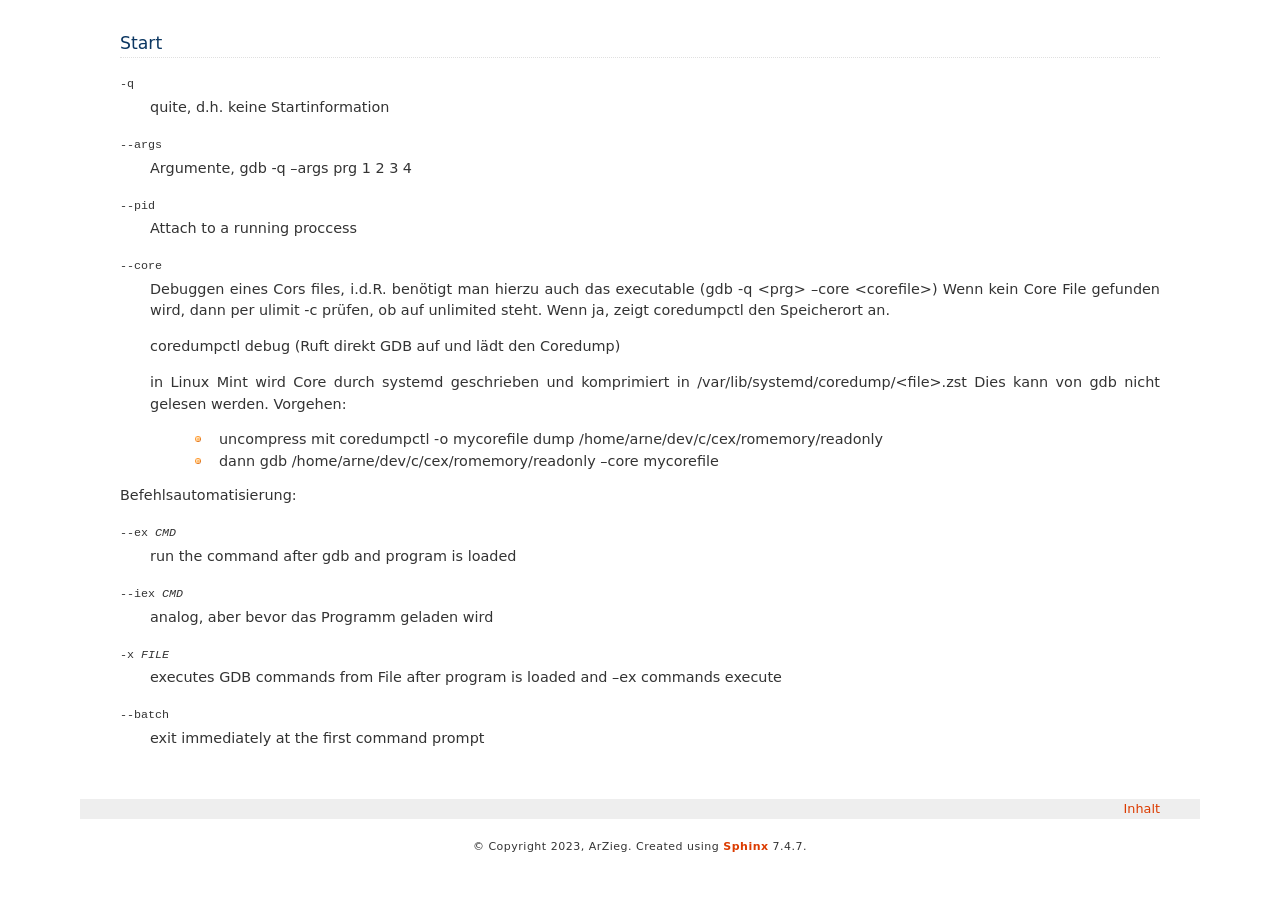
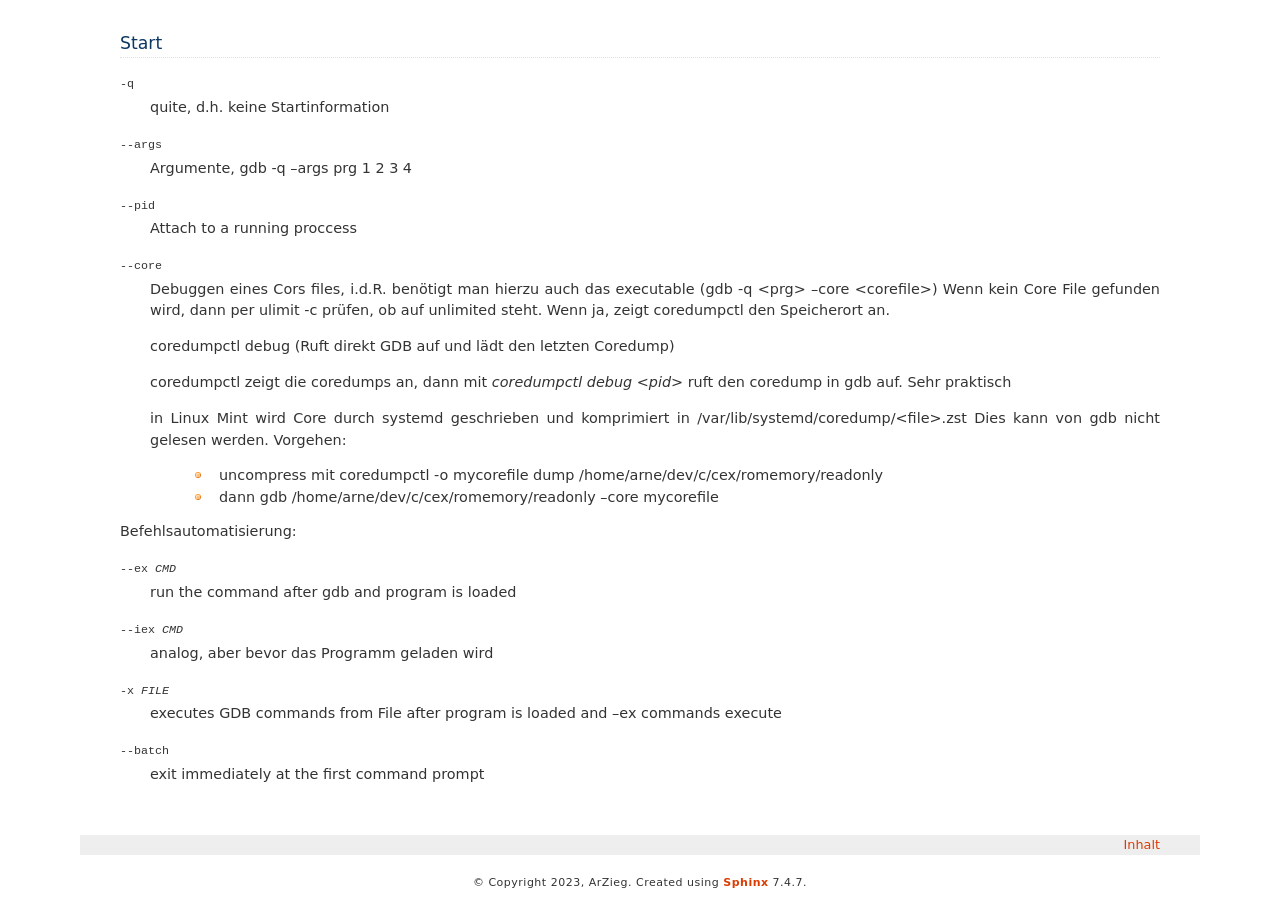
Before and after one commit to arzieg/mspdoc, a Sphinx documentation site: the page built from docsrc/source/c/gdb.rst, in a window 1280 px wide and 900 px high, scrolled down 661 px. Built offline with Sphinx 7.4.7, drawn with Linux system fonts in a browser that asks for light colours; before the commit the page ends 1525 px from its top, so only the background shows below that.

Commit message:
coredump info

```diff
--- a/docsrc/source/c/gdb.rst
+++ b/docsrc/source/c/gdb.rst
@@ -43,7 +43,9 @@ Start
          Wenn kein Core File gefunden wird, dann per ulimit -c prüfen, ob auf unlimited steht. Wenn ja, zeigt
          coredumpctl den Speicherort an.
 
-         coredumpctl debug (Ruft direkt GDB auf und lädt den Coredump)
+         coredumpctl debug (Ruft direkt GDB auf und lädt den letzten Coredump)
+
+         coredumpctl zeigt die coredumps an, dann mit *coredumpctl debug <pid>* ruft den coredump in gdb auf. Sehr praktisch
 
          in Linux Mint wird Core durch systemd geschrieben und komprimiert in /var/lib/systemd/coredump/<file>.zst
          Dies kann von gdb nicht gelesen werden. Vorgehen:
```
